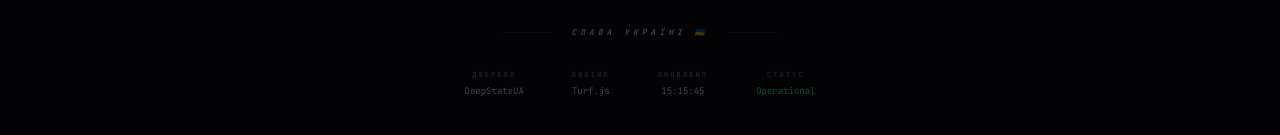
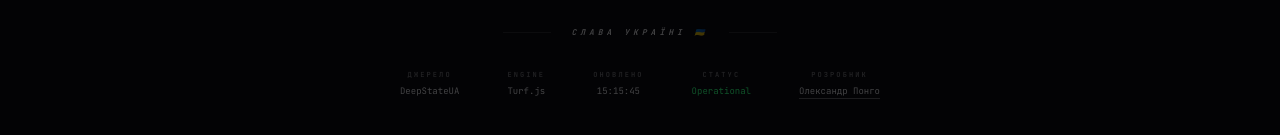
Before and after one commit to alexanderpongo/frontline-radar, a React (Vite) app in the folder client/: page / in a window 1280 px wide. Shown: the part 1080-1215 px from the top of the page. Built offline with nearby package versions, Linux system fonts and the light colour scheme.

Commit message:
Add developer attribution to footer

```diff
--- a/client/src/App.jsx
+++ b/client/src/App.jsx
@@ -1012,6 +1012,18 @@ function App() {
               <span className="label">{isEn ? 'Status' : 'Статус'}</span>
               <span className="value operational">Operational</span>
             </div>
+            <div className="footer-meta-item">
+              <span className="label">{isEn ? 'Developer' : 'Розробник'}</span>
+              <a
+                href="https://www.linkedin.com/in/alexanderpongo/"
+                target="_blank"
+                rel="noreferrer"
+                className="value"
+                style={{ textDecoration: 'none', borderBottom: '1px solid rgba(255,255,255,0.1)' }}
+              >
+                {isEn ? 'Oleksandr Pongo' : 'Олександр Понго'}
+              </a>
+            </div>
           </div>
         </footer>
 
```
